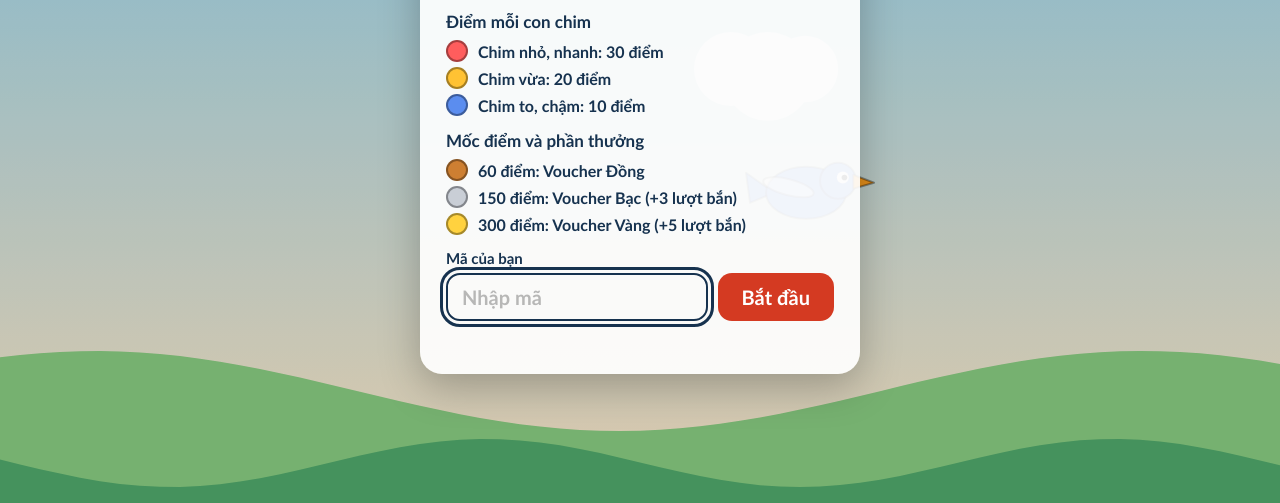
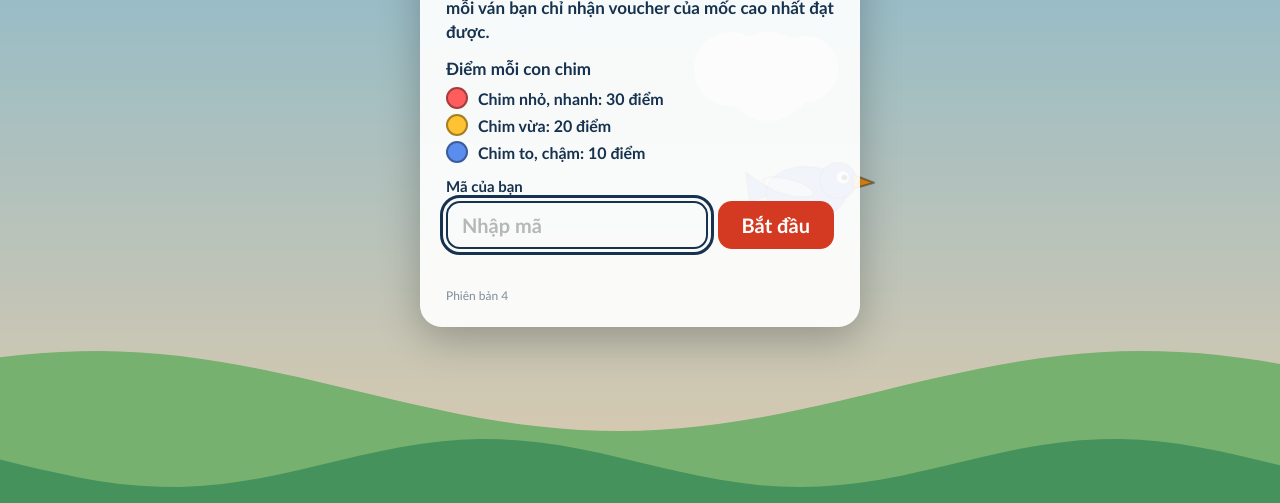
Before and after one commit to ChepVuTru/ban_chim, a plain HTML site: page index.html in a window 1280 px wide. Shown: the part 297-800 px from the top of the page. Drawn offline with Linux system fonts and the light colour scheme.

Commit message:
index.html

```diff
--- a/index.html
+++ b/index.html
@@ -45,6 +45,7 @@ body.play canvas{cursor:none}
 .legend li b{letter-spacing:.05em}
 .copy{font-size:14px;padding:5px 12px;border-radius:10px;margin-left:auto}
 button:disabled{opacity:.5;cursor:default}
+.ver{margin-top:10px;font-size:12px;opacity:.55}
 .legend i{width:18px;height:18px;border-radius:50%;border:2px solid rgba(0,0,0,.35);flex:none}
 label{display:block;font-size:15px;font-weight:800;margin:6px 0}
 .row{display:flex;gap:10px;flex-wrap:wrap}
@@ -73,8 +74,6 @@ button:focus-visible,input:focus-visible{outline:3px solid var(--ink);outline-of
       <li><i style="background:#ffc233"></i>Chim vừa: 20 điểm</li>
       <li><i style="background:#5b8def"></i>Chim to, chậm: 10 điểm</li>
     </ul>
-    <h2>Mốc điểm và phần thưởng</h2>
-    <ul class="legend" id="rw"></ul>
     <div id="vbox" hidden><h2>Voucher của bạn</h2><ul class="legend" id="vlist"></ul></div>
     <label for="code">Mã của bạn</label>
     <div class="row">
@@ -82,6 +81,7 @@ button:focus-visible,input:focus-visible{outline:3px solid var(--ink);outline-of
       <button id="go">Bắt đầu</button>
     </div>
     <div id="err" role="alert"></div>
+    <div class="ver">Phiên bản 4</div>
   </div>
 </div>
 <script>
@@ -99,7 +99,6 @@ let CODES={},REWARDS=[];
 const $=id=>document.getElementById(id);
 const cv=$('c'),ctx=cv.getContext('2d');
 const T=[{r:15,pts:30,min:300,max:420,c:'#ff5d5d'},{r:22,pts:20,min:200,max:300,c:'#ffc233'},{r:32,pts:10,min:120,max:200,c:'#5b8def'}];
-const MEDAL=['#cd7f32','#c9ced6','#ffd23f'];
 let W,H,K=1,C={},birds=[],parts=[],pops=[],clouds=[];
 let state='menu',score=0,shots=0,best=0,earned=[],topR=null,endT=0,elapsed=0,mx=-99,my=-99,kick=0,last=0,spawnT=.3,tt;
 try{best=+localStorage.getItem('bird-best')||0}catch(e){}
@@ -115,19 +114,6 @@ clouds=[...Array(5)].map(()=>({x:Math.random()*W,y:H*(.06+Math.random()*.4),s:.6
 
 let ac;
 function snd(ok){try{ac=ac||new(window.AudioContext||window.webkitAudioContext)();const t=ac.currentTime,o=ac.createOscillator(),g=ac.createGain();o.type=ok?'triangle':'square';o.frequency.setValueAtTime(ok?520:140,t);o.frequency.exponentialRampToValueAtTime(ok?900:60,t+.12);g.gain.setValueAtTime(.1,t);g.gain.exponentialRampToValueAtTime(.001,t+.15);o.connect(g);g.connect(ac.destination);o.start();o.stop(t+.16)}catch(e){}}
-
-function renderRW(){
-  $('rw').innerHTML='';
-  REWARDS.forEach((r,i)=>{
-    const li=document.createElement('li'),d=r===topR;
-    if(d)li.className='done';
-    const dot=document.createElement('i');dot.style.background=r.color||MEDAL[i%3];
-    li.appendChild(dot);
-    li.appendChild(document.createTextNode(r.score+' điểm: '+r.title+(r.bonus?' (+'+r.bonus+' lượt bắn)':'')+(d?' ✓ bạn nhận voucher này':'')));
-    $('rw').appendChild(li);
-  });
-}
-renderRW();
 
 let vs=[];
 try{vs=JSON.parse(localStorage.getItem('bird-vouchers')||'[]')}catch(e){}
@@ -193,7 +179,7 @@ function end(){
   if(rec){best=score;$('best').textContent=best;try{localStorage.setItem('bird-best',best)}catch(e){}}
   $('title').textContent='Hết lượt bắn';
   $('msg').textContent='Bạn ghi được '+score+' điểm. '+(rec?'Đây là kỷ lục mới! ':'')+(topR?'Bạn nhận '+topR.title+', mã nằm ở danh sách bên dưới. ':'Chưa đạt mốc nào, thử lại nhé. ')+'Nhập mã mới để chơi tiếp.';
-  renderRW();$('go').textContent='Chơi tiếp';$('panel').hidden=false;$('code').focus();
+  $('go').textContent='Chơi tiếp';$('panel').hidden=false;$('code').focus();
 }
 $('go').addEventListener('click',tryStart);
 $('code').addEventListener('keydown',e=>{if(e.key==='Enter')tryStart()});
@@ -290,35 +276,31 @@ function parseCSV(txt){
     out.push(cur.trim());return out;
   });
 }
-function rowsOf(txt){
-  const t=parseCSV(txt),h=(t.shift()||[]).map(s=>s.toLowerCase());
-  return t.map(r=>{const o={};h.forEach((k,i)=>o[k]=r[i]||'');return o});
-}
 function setData(codesTxt,vTxt){
   CODES={};
-  rowsOf(codesTxt).forEach(r=>{const n=parseInt(r.shots,10),c=(r.code||'').toUpperCase();if(c&&n>0)CODES[c]=n});
+  parseCSV(codesTxt).forEach(r=>{const n=parseInt(r[1],10),c=(r[0]||'').toUpperCase();if(c&&n>0)CODES[c]=n});
   const m={};
-  rowsOf(vTxt).forEach(r=>{
-    const s=parseInt(r.score,10),v=r.voucher;
+  parseCSV(vTxt).forEach(r=>{
+    const s=parseInt(r[0],10),v=r[1];
     if(!(s>0)||!v)return;
     const t=m[s]||(m[s]={score:s,title:'',note:'',bonus:0,vouchers:[]});
-    t.vouchers.push(v);t.title=t.title||r.title;t.note=t.note||r.note;t.bonus=t.bonus||(parseInt(r.bonus,10)||0);
+    t.vouchers.push(v);t.title=t.title||r[2]||'';t.note=t.note||r[3]||'';t.bonus=t.bonus||(parseInt(r[4],10)||0);
   });
   REWARDS=Object.values(m).sort((a,b)=>a.score-b.score);
   REWARDS.forEach(r=>{r.title=r.title||'Voucher '+r.score+' điểm'});
-  renderRW();
 }
 async function load(){
   $('go').disabled=true;$('err').textContent='Đang tải dữ liệu…';
   try{
-    const g=async f=>{const r=await fetch(f+'?t='+Date.now(),{cache:'no-store'});if(!r.ok)throw 0;return r.text()};
+    const g=async f=>{const r=await fetch(f+'?t='+Date.now(),{cache:'no-store'});if(!r.ok)throw new Error(f);return r.text()};
     const [a,b]=await Promise.all([g('codes.csv'),g('vouchers.csv')]);
     setData(a,b);
-    if(!Object.keys(CODES).length||!REWARDS.length)throw 0;
+    if(!Object.keys(CODES).length||!REWARDS.length)throw new Error('dòng hợp lệ trong codes.csv hoặc vouchers.csv');
     $('err').textContent='';
   }catch(e){
     setData(SAMPLE_CODES,SAMPLE_VOUCHERS);
-    $('err').textContent='Không đọc được codes.csv hoặc vouchers.csv, đang dùng dữ liệu mẫu.';
+    const w=e&&e.message&&/csv/.test(e.message)?e.message:'codes.csv và vouchers.csv';
+    $('err').textContent='Không đọc được '+w+', đang dùng mã mẫu.';
   }
   $('go').disabled=false;
 }
```
